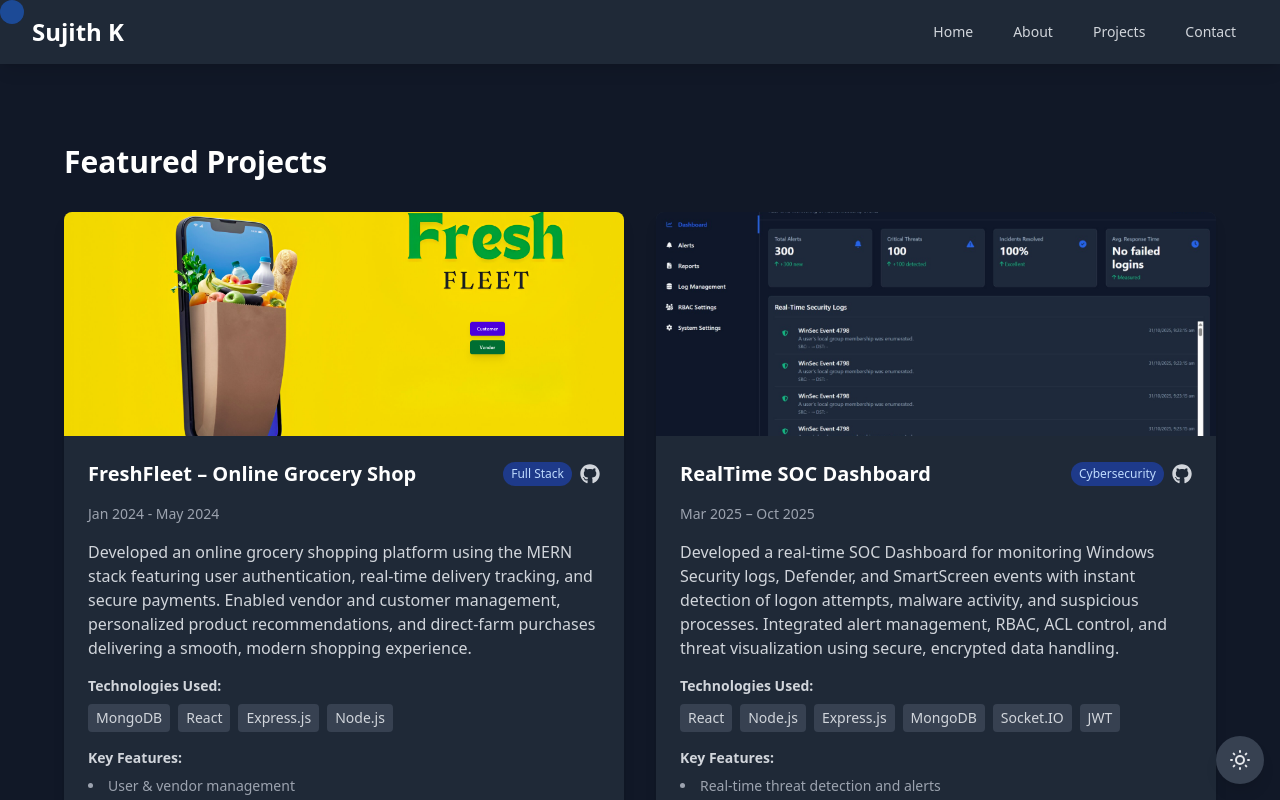
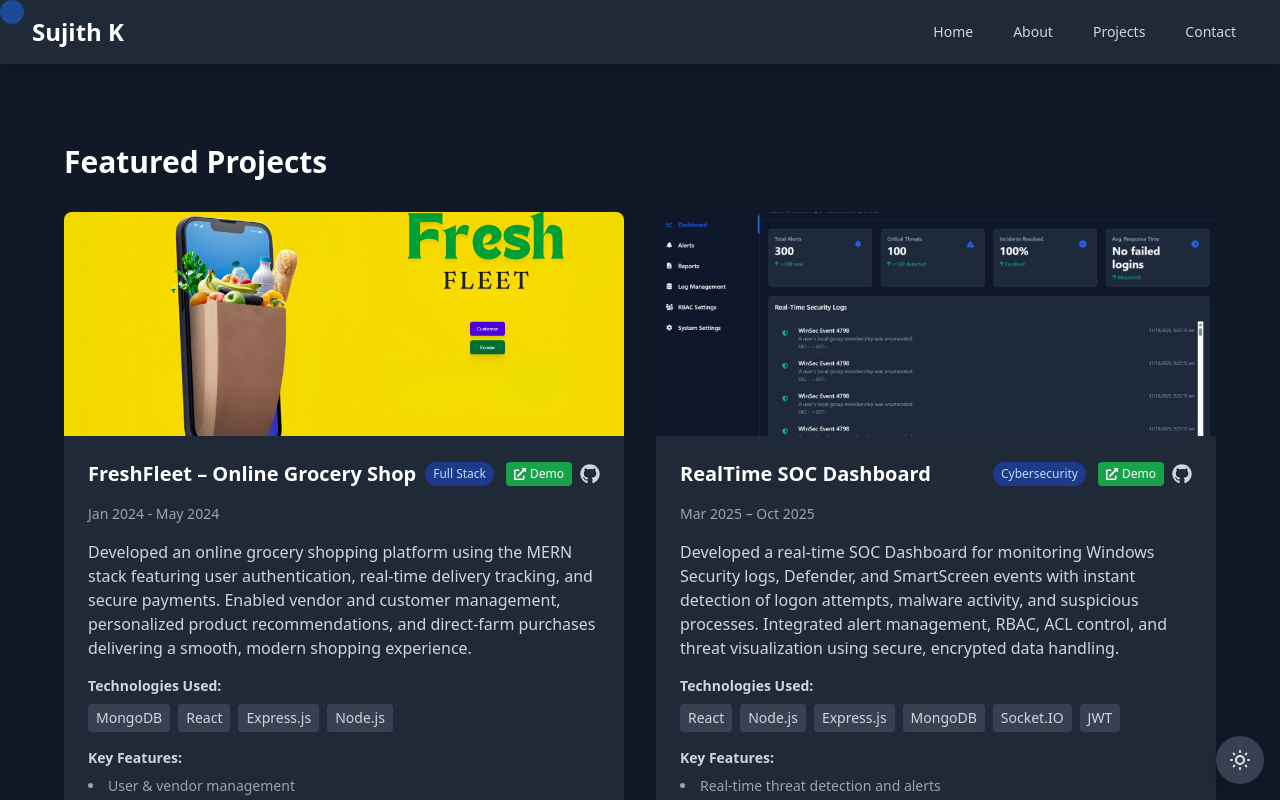
Before and after one commit to sujithk-kl/Portfolio, a React (Vite) app: page /projects in a window 1280 px wide. Shown: the top 800 px of the page. Built offline with nearby package versions, Linux system fonts and the light colour scheme.

Commit message:
updated Demo link also

```diff
--- a/src/components/pages/Projects.jsx
+++ b/src/components/pages/Projects.jsx
@@ -2,7 +2,7 @@ import socImg from '../../assets/soc.jpeg';
 import freshfleetImg from '../../assets/Freshfleet.png';
 import codexaImg from '../../assets/Codexa.png';
 import rbacImg from '../../assets/rbac.jpeg';
-import { FaGithub } from 'react-icons/fa';
+import { FaGithub, FaExternalLinkAlt } from 'react-icons/fa';
 
 const Projects = () => {
   const projects = [
@@ -10,6 +10,7 @@ const Projects = () => {
       title: 'FreshFleet – Online Grocery Shop',
       period: 'Jan 2024 - May 2024',
       githubUrl: 'https://github.com/sujithk-kl/freshFleet',
+      demoUrl: 'https://freshfleet.vercel.app/',
       description: 'Developed an online grocery shopping platform using the MERN stack featuring user authentication, real-time delivery tracking, and secure payments. Enabled vendor and customer management, personalized product recommendations, and direct-farm purchases delivering a smooth, modern shopping experience.',
       technologies: ['MongoDB', 'React', 'Express.js', 'Node.js'],
       features: [
@@ -25,6 +26,7 @@ const Projects = () => {
       title: 'RealTime SOC Dashboard',
       period: 'Mar 2025 – Oct 2025',
       githubUrl: 'https://github.com/sujithk-kl/Soc-Dashboard',
+      demoUrl: 'https://soc.sujithk.me/',
       description: 'Developed a real-time SOC Dashboard for monitoring Windows Security logs, Defender, and SmartScreen events with instant detection of logon attempts, malware activity, and suspicious processes. Integrated alert management, RBAC, ACL control, and threat visualization using secure, encrypted data handling.',
       technologies: ['React', 'Node.js', 'Express.js', 'MongoDB', 'Socket.IO', 'JWT'],
       features: [
@@ -41,6 +43,7 @@ const Projects = () => {
       title: 'RBAC – Role-Based Access Control System',
       period: 'Jan 2025 – Mar 2025',
       githubUrl: 'https://github.com/sujithk-kl/RBAC',
+      demoUrl: 'https://zeroshield.vercel.app/',
       description: 'Developed a secure access control system to manage user permissions based on roles, ensuring only authorized users access critical data. Implemented AES-256 encryption, JWT authentication, and ACL-based permission management for enhanced data protection.',
       technologies: ['React', 'Node.js', 'Express.js', 'MongoDB', 'AES-256', 'ACL', 'JWT',],
       features: [
@@ -105,10 +108,23 @@ const Projects = () => {
                     <h3 className="text-xl font-semibold text-gray-900 dark:text-white">
                       {project.title}
                     </h3>
-                    <div className="flex items-center space-x-2">
+                    <div className="flex items-center space-x-3">
                       <span className="inline-block bg-blue-100 text-blue-800 text-xs px-2 py-1 rounded-full dark:bg-blue-900 dark:text-blue-200">
                         {project.category}
                       </span>
+                      <div className="flex items-center space-x-2">
+                        {project.demoUrl && (
+                          <a
+                            href={project.demoUrl}
+                            target="_blank"
+                            rel="noopener noreferrer"
+                            className="flex items-center text-xs font-medium text-white bg-green-600 hover:bg-green-700 px-2 py-1 rounded transition-colors"
+                            title="Live Demo"
+                          >
+                            <FaExternalLinkAlt className="mr-1" size={12} />
+                            Demo
+                          </a>
+                        )}
                         {project.githubUrl && (
                           <a
                             href={project.githubUrl}
@@ -121,6 +137,7 @@ const Projects = () => {
                             <FaGithub size={20} />
                           </a>
                         )}
+                      </div>
                     </div>
                   </div>
                   <p className="text-gray-500 dark:text-gray-400 text-sm mb-4">
```
Lines whose indentation alone changed are shown as unchanged.
